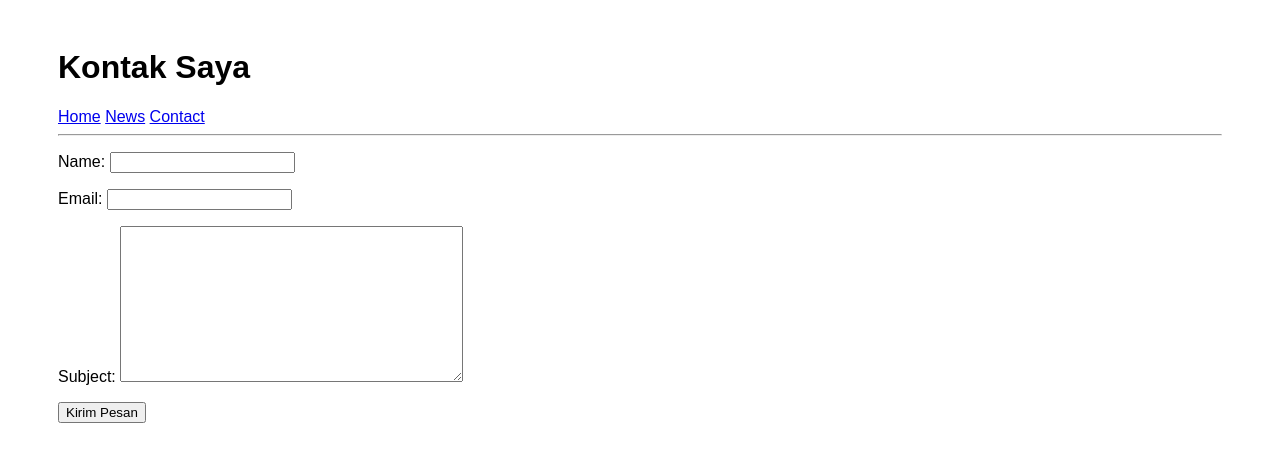
After one commit to yogs22/python-lab, a Django app: page /kontak/ in a window 1280 px wide. The commit adds this page. Shown: the top 462 px of the page. Run offline with Django 3.2, Linux system fonts and the light colour scheme.

Commit message:
Add django form

```diff
--- /dev/null
+++ b/blog/blog/forms.py
@@ -0,0 +1,6 @@
+from django import forms
+
+class ContactForm(forms.Form):
+	name = forms.CharField()
+	email = forms.EmailField()
+	subject = forms.CharField(widget = forms.Textarea)
--- a/blog/blog/urls.py
+++ b/blog/blog/urls.py
@@ -6,6 +6,7 @@ from django.contrib.staticfiles.urls import staticfiles_urlpatterns
 urlpatterns = [
 	path('news/', include('news.urls', namespace = 'news')),
 	path('', views.welcome),
+	path('kontak/', views.contact),
     path('admin/', admin.site.urls),
 ]
 
--- a/blog/blog/views.py
+++ b/blog/blog/views.py
@@ -1,5 +1,10 @@
 from django.http import HttpResponse
 from django.shortcuts import render
+from . import forms
 
 def welcome(request):
 	return render(request, 'welcome.html')
+
+def contact(request):
+	form = forms.ContactForm()
+	return render(request, 'contact.html', {'form': form})
--- a/blog/templates/base.html
+++ b/blog/templates/base.html
@@ -12,6 +12,7 @@
 	<nav>
 		<a href="/">Home</a>
 		<a href="{% url 'news:index' %}">News</a>
+		<a href="/kontak">Contact</a>
 	</nav>
 	<hr>
 	{% block content %}{% endblock %}
--- /dev/null
+++ b/blog/templates/contact.html
@@ -0,0 +1,12 @@
+{% extends 'base.html' %}
+
+{% block title %}
+	Kontak Saya
+{% endblock %}
+
+{% block content %}
+	<form action="" method="POST">
+		{{ form.as_p }}
+		<button type="submit">Kirim Pesan</button>
+	</form>
+{% endblock %}
```
